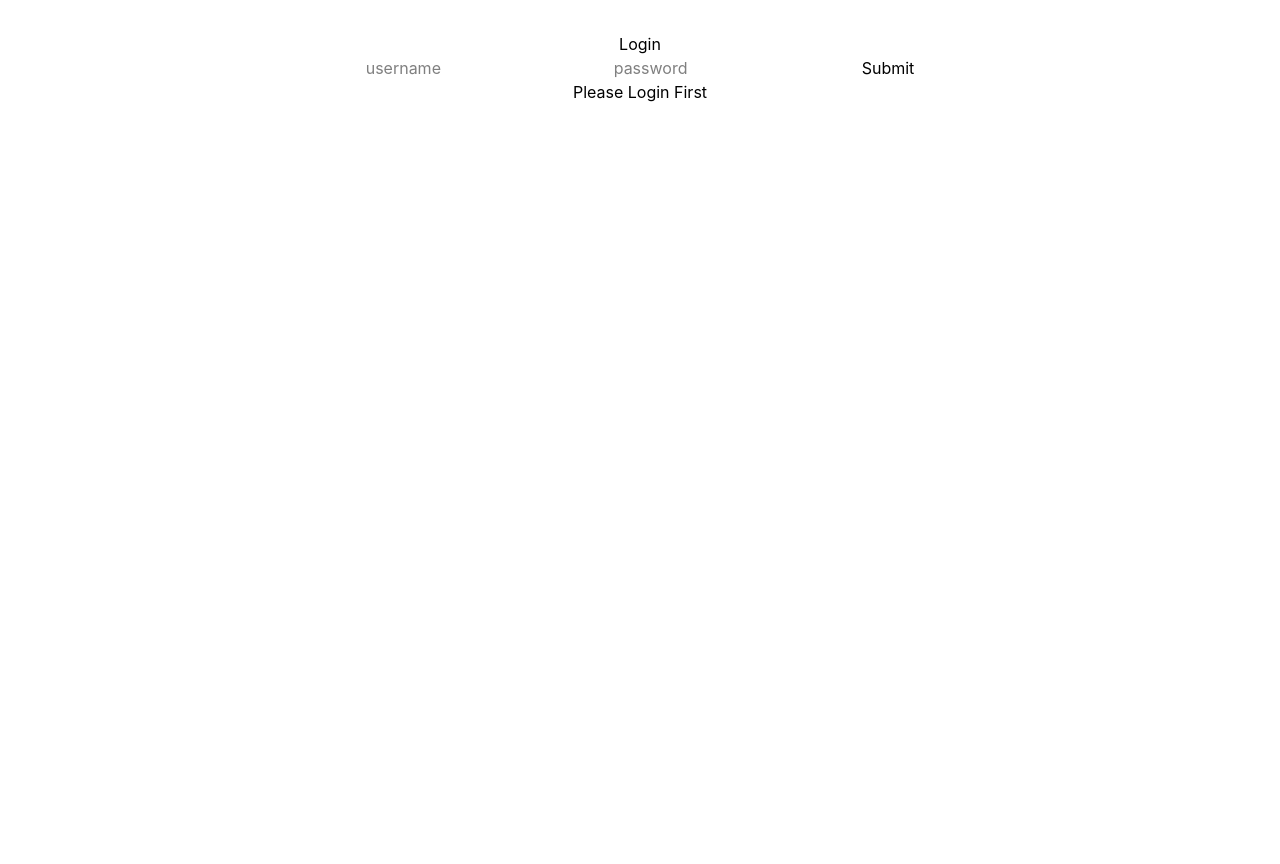
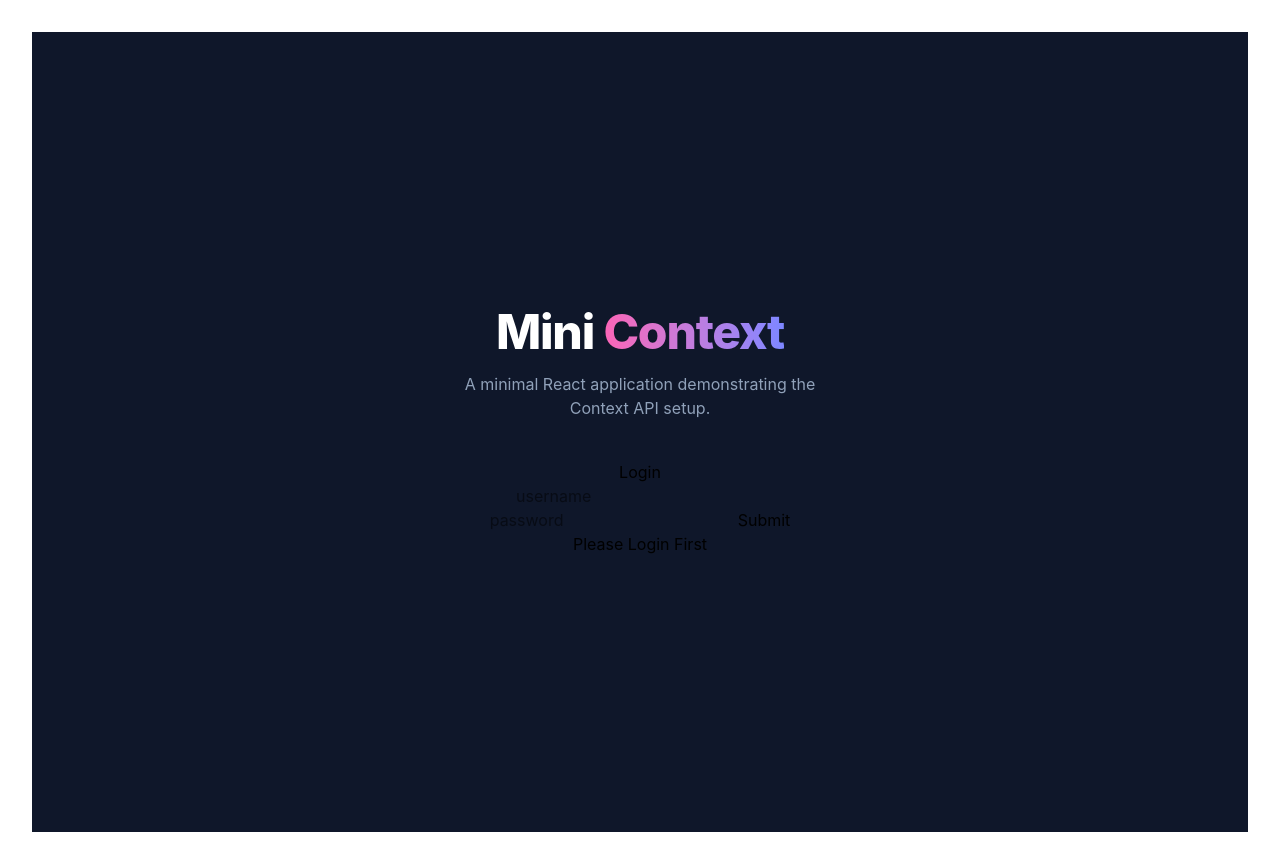
Before and after one commit to amar-295/react-js-projects, a React (Vite) app in the folder miniContext/: page / in a window 1280 px wide. Before the commit the page ends 800 px from the top, so only its background shows below. Built offline with nearby package versions, Linux system fonts and the light colour scheme.

Commit message:
feat(miniContext): add modern Tailwind UI to Login and Profile

```diff
--- a/miniContext/src/App.jsx
+++ b/miniContext/src/App.jsx
@@ -1,16 +1,31 @@
-import './App.css'
-import Login from './Components/Login'
-import Profile from './Components/Profile'
-import UserContextProvider from './Context/UserContextProvider'
+import "./App.css";
+import Login from "./Components/Login";
+import Profile from "./Components/Profile";
+import UserContextProvider from "./Context/UserContextProvider";
 
 function App() {
-
   return (
     <UserContextProvider>
-     <Login />
-     <Profile />
+      <div className="min-h-screen bg-[#0f172a] flex flex-col items-center justify-center py-12 px-4 sm:px-6 lg:px-8 font-sans selection:bg-pink-500/30">
+        <div className="text-center mb-10 text-white">
+          <h1 className="text-4xl font-extrabold sm:text-5xl tracking-tight mb-4">
+            Mini{" "}
+            <span className="text-transparent bg-clip-text bg-gradient-to-r from-pink-400 to-indigo-400">
+              Context
+            </span>
+          </h1>
+          <p className="text-slate-400 max-w-sm mx-auto">
+            A minimal React application demonstrating the Context API setup.
+          </p>
+        </div>
+
+        <div className="w-full max-w-md">
+          <Login />
+          <Profile />
+        </div>
+      </div>
     </UserContextProvider>
-  )
+  );
 }
 
-export default App
+export default App;
```
